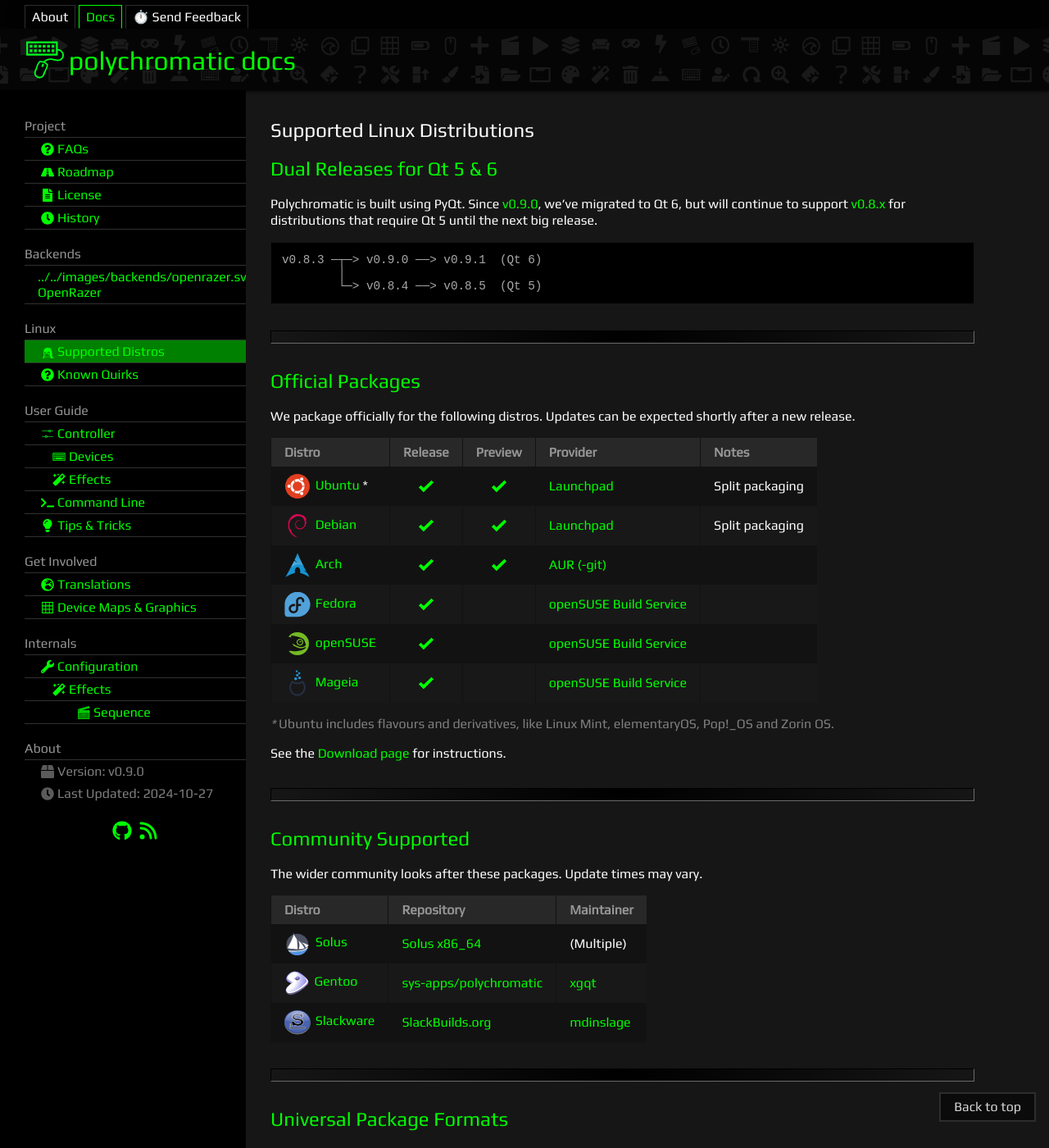
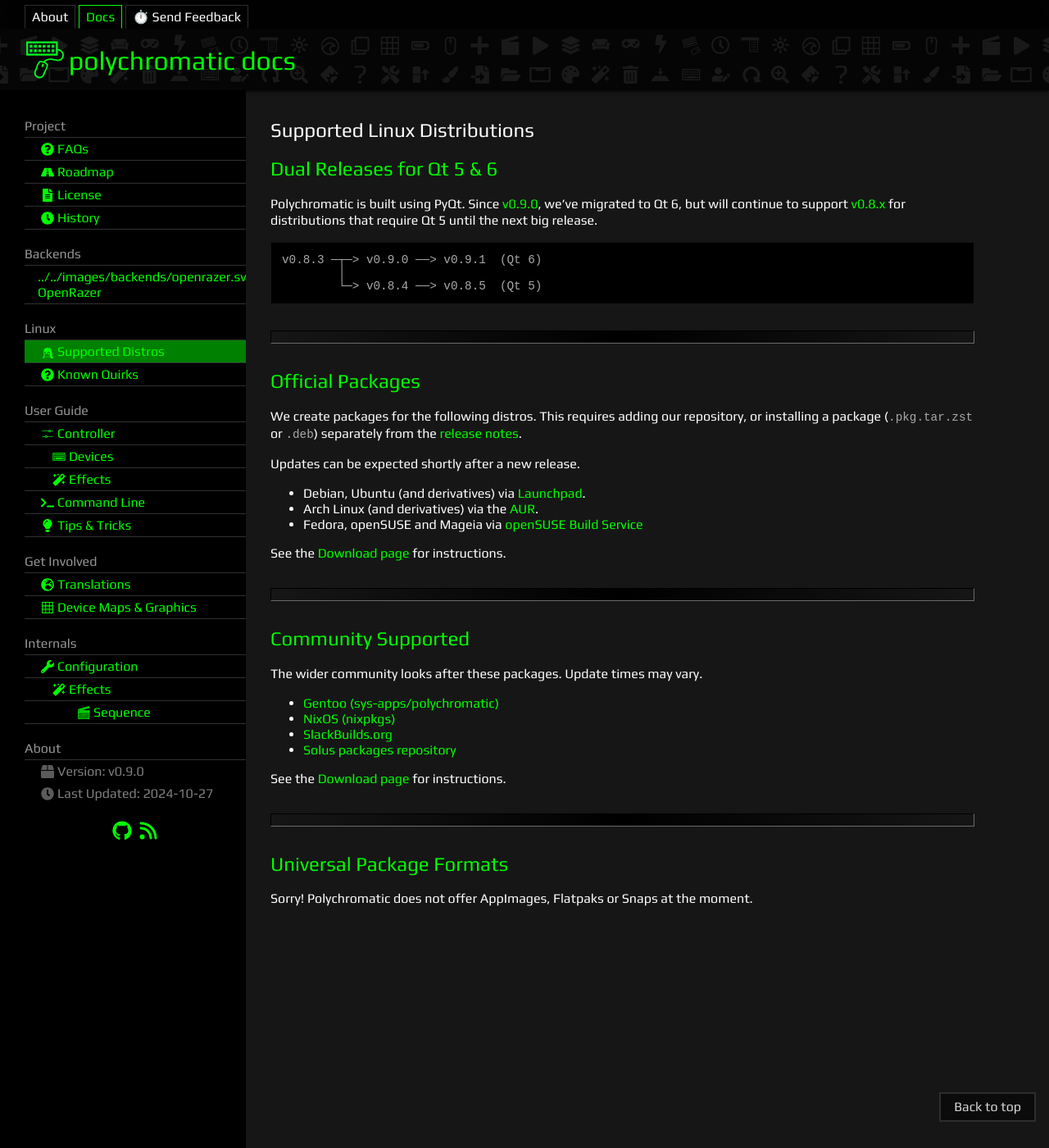
Before and after one commit to polychromatic/polychromatic-docs, a Jekyll site: the page built from pages/supported-distros.md, in a window 1280 px wide and 1400 px high. Shown: the whole window at 82% size. Built offline with Jekyll 4.4.1, drawn with Linux system fonts in a browser that asks for light colours.

Commit message:
Distros: Simplify page by replacing table with bullet points

```diff
--- a/pages/supported-distros.md
+++ b/pages/supported-distros.md
@@ -23,49 +23,38 @@ v0.8.3 ─┬─> v0.9.0 ──> v0.9.1  (Qt 6)
 
 ## Official Packages
 
-We package officially for the following distros. Updates can be expected
-shortly after a new release.
+We create packages for the following distros. This requires adding our repository,
+or installing a package (`.pkg.tar.zst` or `.deb`) separately from the [release notes].
 
-{:.has-icons}
+Updates can be expected shortly after a new release.
 
-| Distro                                                                                    | Release | Preview | Provider      | Notes         |
-| ----------------------------------------------------------------------------------------- | ------- | ------- | ------------- |
-[![](/images/distros/ubuntu.svg) Ubuntu](https://polychromatic.app/download/ubuntu/) *      | Yes     | Yes     | [Launchpad] | Split packaging
-[![](/images/distros/debian.svg) Debian](https://polychromatic.app/download/debian/)        | Yes     | Yes     | [Launchpad] | Split packaging
-[![](/images/distros/arch.svg) Arch](https://polychromatic.app/download/arch/)              | Yes     | Yes     | [AUR]&nbsp;[(-git)]
-[![](/images/distros/fedora.svg) Fedora](https://polychromatic.app/download/fedora/)        | Yes     |         | [openSUSE Build Service]
-[![](/images/distros/opensuse.svg) openSUSE](https://polychromatic.app/download/opensuse/)  | Yes     |         | [openSUSE Build Service]
-[![](/images/distros/mageia.svg) Mageia](https://polychromatic.app/download/mageia/)        | Yes     |         | [openSUSE Build Service]
+* Debian, Ubuntu (and derivatives) via [Launchpad].
+* Arch Linux (and derivatives) via the [AUR] [(-git)].
+* Fedora, openSUSE and Mageia via [openSUSE Build Service](https://build.opensuse.org/package/show/hardware:razer/polychromatic)
 
-{:.grey}
-_*_ Ubuntu includes flavours and derivatives, like Linux Mint, elementaryOS, Pop!_OS and Zorin OS.
+See the [Download page] for instructions.
 
-See the [Download page](https://polychromatic.app/download/) for instructions.
+[Download page]: https://polychromatic.app/download/
+[and derivatives]: https://polychromatic.app/download/
 
-[Launchpad]: https://launchpad.net/~polychromatic
 [AUR]: https://aur.archlinux.org/packages/polychromatic/
 [(-git)]: https://aur.archlinux.org/packages/polychromatic-git/
+[Launchpad]: https://launchpad.net/~polychromatic
 [openSUSE Build Service]: https://build.opensuse.org/package/show/hardware:razer/polychromatic
+[release notes]: https://github.com/polychromatic/polychromatic/releases
 
 ---
-
 
 ## Community Supported
 
 The wider community looks after these packages. Update times may vary.
 
-{:.has-icons}
-Distro                  | Repository                | Maintainer
-------------------------|---------------------------|-----------------------|
-[![](/images/distros/solus.svg) Solus](https://polychromatic.app/download/solus/)  | [Solus x86_64] | (Multiple)
-[![](/images/distros/gentoo.svg) Gentoo](https://polychromatic.app/download/gentoo/)  | [sys-apps/polychromatic] | [xgqt]
-[![](/images/distros/slackware.svg) Slackware](https://polychromatic.app/download/slackware/)  | [SlackBuilds.org] | [mdinslage]
+* [Gentoo (sys-apps/polychromatic)](https://packages.gentoo.org/packages/sys-apps/polychromatic)
+* [NixOS (nixpkgs)](https://github.com/NixOS/nixpkgs/blob/master/pkgs/applications/misc/polychromatic/default.nix)
+* [SlackBuilds.org](https://www.slackbuilds.org/repository/15.0/system/polychromatic/)
+* [Solus packages repository](https://github.com/getsolus/packages/tree/main/packages/p/polychromatic)
 
-[Solus x86_64]: https://github.com/getsolus/packages/tree/main/packages/p/polychromatic
-[SlackBuilds.org]: https://www.slackbuilds.org/repository/15.0/system/polychromatic/
-[mdinslage]: https://github.com/mdinslage
-[sys-apps/polychromatic]: https://packages.gentoo.org/packages/sys-apps/polychromatic
-[xgqt]: https://packages.gentoo.org/maintainer/xgqt@gentoo.org
+See the [Download page] for instructions.
 
 ---
 
```
Also changed, not shown: images/distros/debian.svg (deleted), images/distros/fedora.svg (deleted), images/distros/generic.svg (deleted), images/distros/gentoo.svg (deleted), images/distros/mageia.svg (deleted), images/distros/opensuse.svg (deleted), images/distros/redhat.svg (deleted), images/distros/slackware.svg (deleted), images/distros/solus.svg (deleted).
